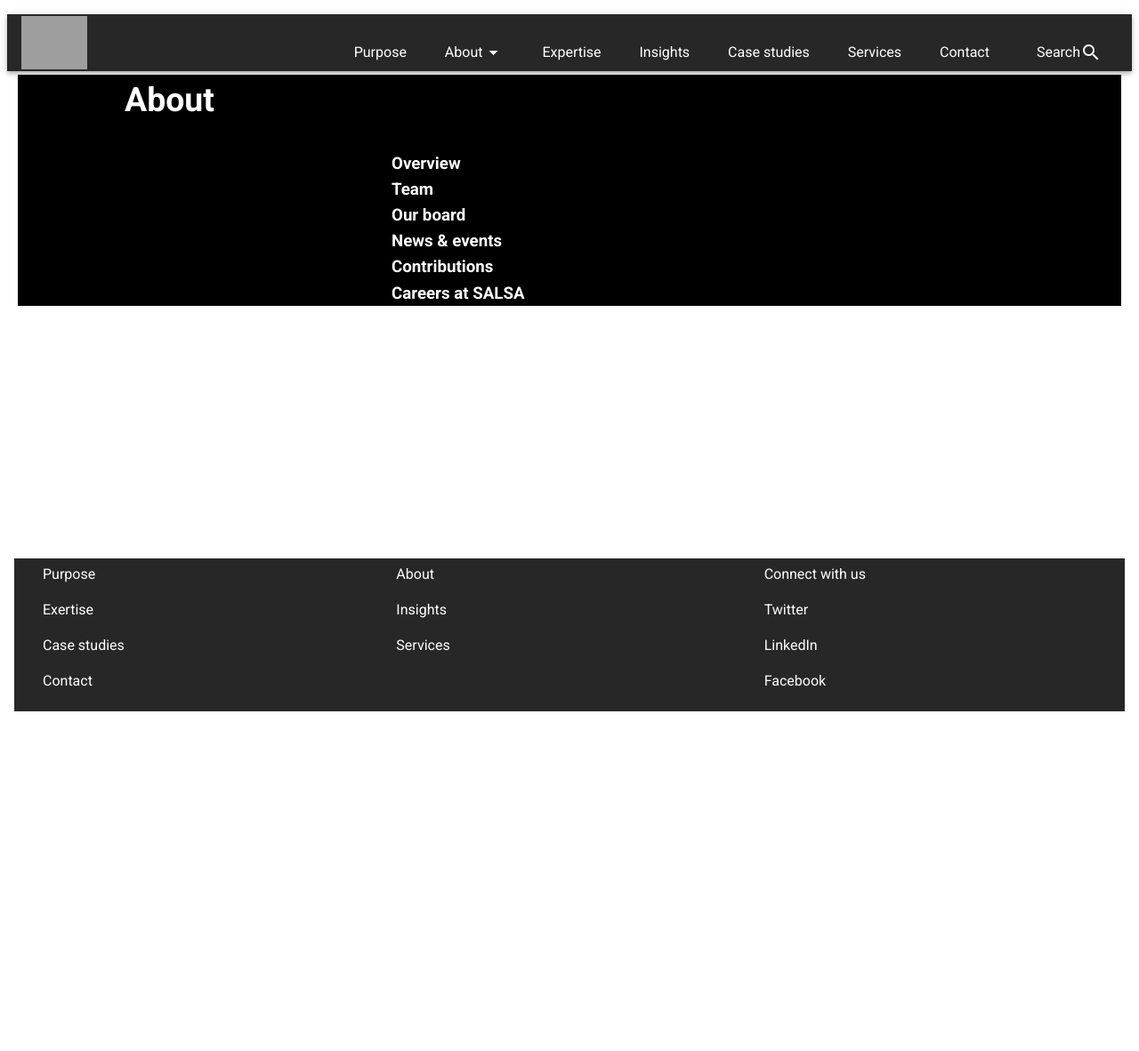
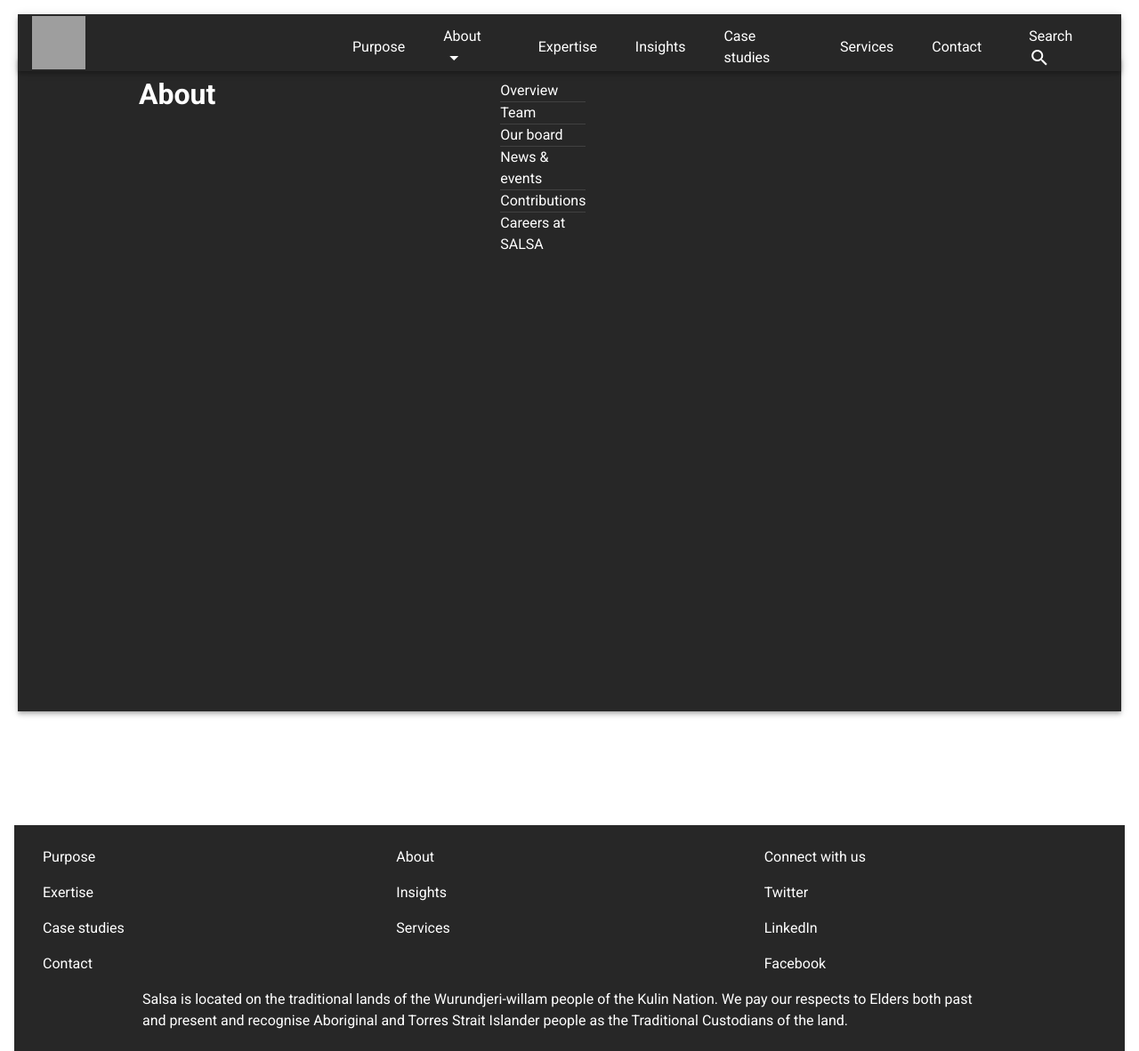
Before and after one commit to msufyankhan709/SALSA-Digital-web-page, a Vue app: page /about in a window 1280 px wide. Shown: the whole page at 89% size. Before the commit the page ends 806 px from the top, so only its background shows below. Built offline with nearby package versions, Linux system fonts and the light colour scheme; grey boxes are pictures that could not be loaded.

Commit message:
commit changes

```diff
--- a/src/App.vue
+++ b/src/App.vue
@@ -1,6 +1,6 @@
 <template>
   <v-app>
-    <v-app-bar dark app class="my-4 mx-2">
+    <v-app-bar dark app class="my-4 mx-5">
       <v-img
         height="60px"
         width="60px"
@@ -8,49 +8,49 @@
       ></v-img>
       <router-link
         to="/purpose"
-        style="text-decoration:none; color:white;margin-left:300px; margin-top:22px"
+        style="text-decoration:none; color:white;margin-left:300px; margin-top:10px"
         >Purpose</router-link
       >&nbsp;&nbsp;
       <router-link
         to="/about"
-        style="text-decoration:none;margin-left:35px; color:white; margin-top:22px"
+        style="text-decoration:none;margin-left:35px; color:white; margin-top:10px"
         >About<v-icon style="color:white; ">mdi-menu-down</v-icon></router-link
       >&nbsp;&nbsp;
       <router-link
         to="/expertise"
-        style="text-decoration:none; margin-left:35px; color:white; margin-top:22px"
+        style="text-decoration:none; margin-left:35px; color:white; margin-top:10px"
         >Expertise</router-link
       >&nbsp;&nbsp;
       <router-link
         to="/insights"
-        style="text-decoration:none; margin-left:35px; color:white; margin-top:22px"
+        style="text-decoration:none; margin-left:35px; color:white; margin-top:10px"
         >Insights</router-link
       >&nbsp;&nbsp;
       <router-link
         to="/caseStudies"
-        style="text-decoration:none; margin-left:35px; color:white; margin-top:22px"
+        style="text-decoration:none; margin-left:35px; color:white; margin-top:10px"
         >Case studies</router-link
       >&nbsp;&nbsp;
       <router-link
         to="/services"
-        style="text-decoration:none; margin-left:35px; color:white; margin-top:22px"
+        style="text-decoration:none; margin-left:35px; color:white; margin-top:10px"
         >Services</router-link
       >&nbsp;&nbsp;
       <router-link
         to="/contact"
-        style="text-decoration:none; margin-left:35px;margin-right:10px; color:white; margin-top:22px"
+        style="text-decoration:none; margin-left:35px;margin-right:10px; color:white; margin-top:10px"
         >Contact</router-link
       >&nbsp;&nbsp;
       <router-link
         to="/search"
-        style="text-decoration:none; margin-left:35px;margin-right:10px; color:white; margin-top:22px"
+        style="text-decoration:none; margin-left:35px;margin-right:10px; color:white; margin-top:10px"
         >Search<v-icon color="white">mdi-magnify</v-icon></router-link
       >&nbsp;&nbsp;
     </v-app-bar>
     <v-main>
       <router-view />
     </v-main>
-    <v-footer class="mt-4 mx-4" dark>
+    <v-footer class="mt-16 pt-6 mx-4" dark>
       <v-row>
         <v-col cols="4">
           <p class="ml-4">Purpose</p>
@@ -70,6 +70,12 @@
           <p>Facebook</p>
         </v-col>
       </v-row>
+      <p class="mx-16 px-16">
+        Salsa is located on the traditional lands of the Wurundjeri-willam
+        people of the Kulin Nation. We pay our respects to Elders both past and
+        present and recognise Aboriginal and Torres Strait Islander people as
+        the Traditional Custodians of the land.
+      </p>
     </v-footer>
   </v-app>
 </template>
--- a/src/components/about.vue
+++ b/src/components/about.vue
@@ -1,11 +1,11 @@
 <template>
-  <h3 style="background-color:black;margin-left:20px;margin-right:20px">
-
-    <h1 style="margin-left:120px; margin-top:20px; color:white">
+  <v-app style="margin-left:20px;margin-right:20px">
+    <v-app-bar dark class="mb-16">
+      <h1 style="margin-left:120px; margin-top:20px;">
         About
       </h1>
       <p
-      style="margin-left:420px; margin-right:670px; margin-top:30px; color:white"
+        style="margin-left:320px; margin-right:670px; margin-top:200px; color:white"
       >
         <router-link
           style="text-decoration:none; color:white;"
@@ -15,7 +15,9 @@
         <router-link style="text-decoration:none; color:white" to="/about/team"
           >Team</router-link
         ><v-divider></v-divider>
-      <router-link style="text-decoration:none; color:white" to="/about/ourBoard"
+        <router-link
+          style="text-decoration:none; color:white"
+          to="/about/ourBoard"
           >Our board</router-link
         ><v-divider></v-divider>
         <router-link style="text-decoration:none; color:white" to="/about/news"
@@ -26,11 +28,14 @@
           to="/about/contributions"
           >Contributions</router-link
         ><v-divider></v-divider>
-      <router-link style="text-decoration:none; color:white" to="/about/careers"
+        <router-link
+          style="text-decoration:none; color:white"
+          to="/about/careers"
           >Careers at SALSA</router-link
         >
       </p>
-  </h3>
+    </v-app-bar>
+  </v-app>
 </template>
 
 <script>
--- a/src/components/services.vue
+++ b/src/components/services.vue
@@ -153,11 +153,6 @@
         </v-row>
       </div>
     </v-container>
-    <v-btn style="margin-left:1050px;height:45px;margin-top:100px;"
-      >Back to top<v-icon color="red darken-4" small
-        >mdi-arrow-up</v-icon
-      ></v-btn
-    >
     <button
       type="button"
       class="transition-swing v-btn v-btn--bottom v-btn--is-elevated v-btn--fab v-btn--fixed v-btn--has-bg v-btn--right v-btn--round theme--light v-size--large primary"
@@ -179,6 +174,11 @@
             ></path></svg></span
       ></span>
     </button>
+    <img
+      src="/_nuxt/img/d8e83a0.png"
+      alt="Aboriginal flag"
+      class="rpl-acknowledgement__flag"
+    />
   </div>
 </template>
 
```
Lines whose indentation alone changed are shown as unchanged.
